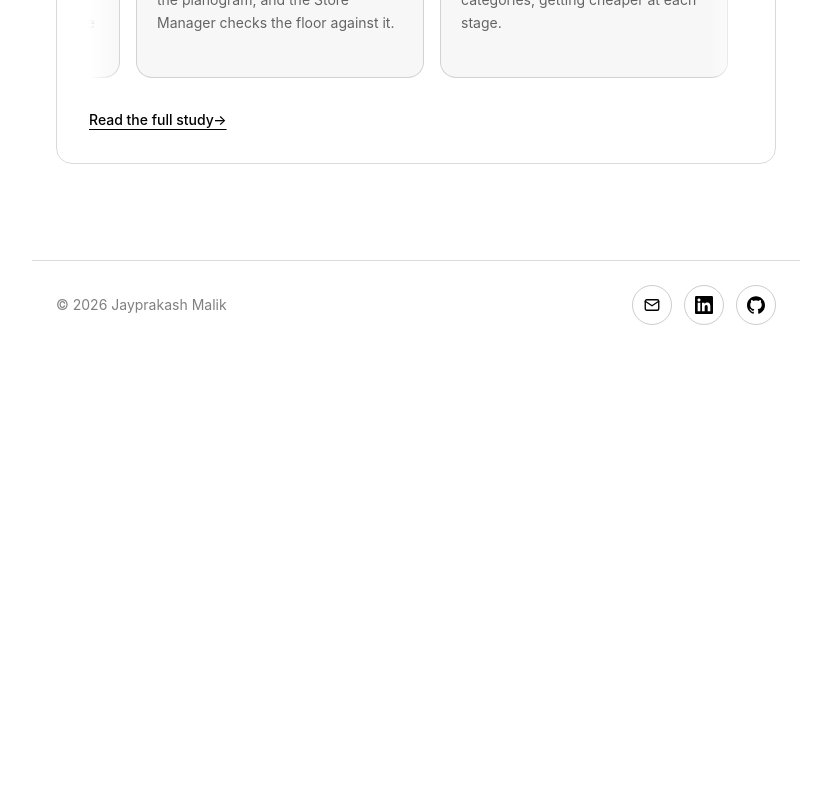
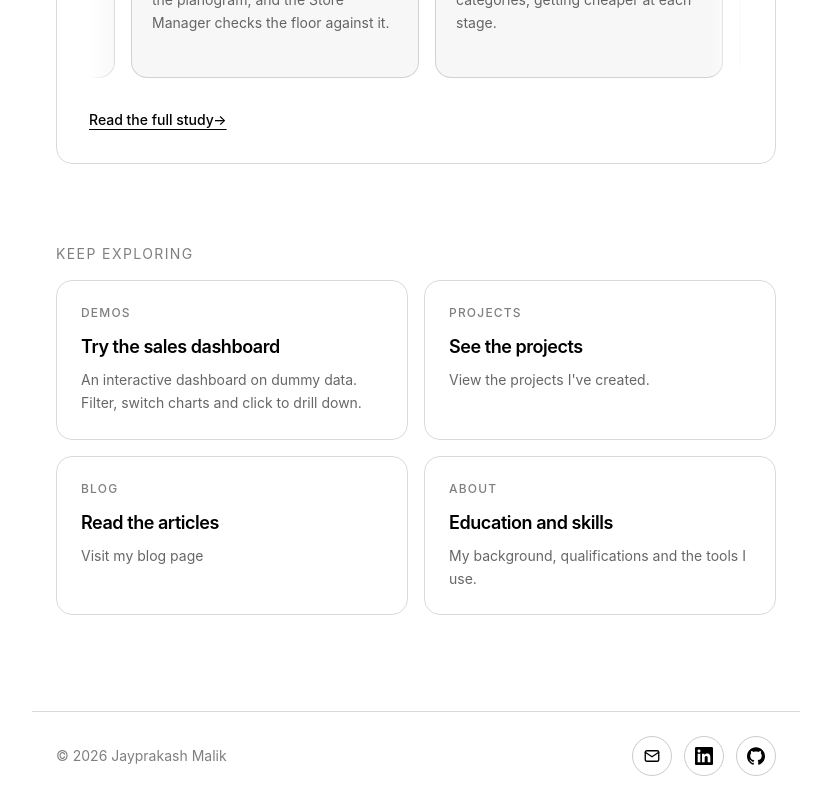
Before and after one commit to Tyler7x1/portfolio, a Next.js app: page / in a window 1280 px wide. Shown: the part 1167-1967 px from the top of the page, without its empty margins (224-1055 px from the left). Before the commit the page ends 1516 px from the top, so only its background shows below. Built offline with nearby package versions, Linux system fonts and the light colour scheme.

Commit message:
Keep exploring section

```diff
--- a/app/blog/[slug]/page.tsx
+++ b/app/blog/[slug]/page.tsx
@@ -2,6 +2,7 @@ import Link from "next/link";
 import { getPosts, formatDate, getReadingTime } from "@/lib/posts";
 import TableOfContents from "@/components/TableOfContents";
 import ReadingProgress from "@/components/ReadingProgress";
+import ExploreMore from "@/components/ExploreMore";
 
 export const dynamicParams = false;
 
@@ -63,6 +64,9 @@ export default async function Post({
       <article className="prose prose-neutral mt-12 max-w-none dark:prose-invert prose-headings:tracking-tight prose-h2:mt-14">
         <Content />
       </article>
+            <div className="mt-20 border-t border-black/15 pt-12 dark:border-white/20">
+        <ExploreMore />
+      </div>
     </main>
   );
 }
--- a/app/page.tsx
+++ b/app/page.tsx
@@ -1,6 +1,7 @@
 import Link from "next/link";
 import FindingsCarousel from "@/components/FindingsCarousel";
 import IntroController from "@/components/IntroController";
+import ExploreMore from "@/components/ExploreMore";
 
 const snippet = [
   { text: "elif days < 7:", on: true },
@@ -113,6 +114,9 @@ export default function Home() {
 
         </div>
       </section>
+            <div className="intro-rest mt-20">
+        <ExploreMore />
+      </div>
     </main>
   );
 }
--- /dev/null
+++ b/components/ExploreMore.tsx
@@ -0,0 +1,70 @@
+"use client";
+
+import Link from "next/link";
+import { usePathname } from "next/navigation";
+
+const items = [
+  {
+    href: "/demos",
+    label: "Demos",
+    title: "Try the sales dashboard",
+    text: "An interactive dashboard on dummy data. Filter, switch charts and click to drill down.",
+  },
+  {
+    href: "/projects",
+    label: "Projects",
+    title: "See the projects",
+    text: "View the projects I've created.",
+  },
+  {
+    href: "/blog",
+    label: "Blog",
+    title: "Read the articles",
+    text: "Visit my blog page",
+  },
+  {
+    href: "/about",
+    label: "About",
+    title: "Education and skills",
+    text: "My background, qualifications and the tools I use.",
+  },
+];
+
+export default function ExploreMore({
+  heading = "Keep exploring",
+}: {
+  heading?: string;
+}) {
+  const pathname = usePathname();
+  // Never offer a link to the page the visitor is already on
+  const links = items.filter((item) => item.href !== pathname);
+
+  return (
+    <section aria-label="More to explore">
+      <h2 className="text-sm uppercase tracking-widest text-black/50 dark:text-white/50">
+        {heading}
+      </h2>
+
+      <ul className="mt-4 grid gap-4 sm:grid-cols-2">
+        {links.map((item) => (
+          <li key={item.href}>
+            <Link
+              href={item.href}
+              className="group flex h-full flex-col rounded-2xl border border-black/15 p-6 transition duration-300 hover:-translate-y-1 hover:border-black dark:border-white/20 dark:hover:border-white"
+            >
+              <p className="text-xs font-medium uppercase tracking-widest text-black/50 dark:text-white/50">
+                {item.label}
+              </p>
+              <p className="mt-3 text-lg font-semibold tracking-tight">
+                {item.title}
+              </p>
+              <p className="mt-2 flex-1 text-sm leading-relaxed text-black/60 dark:text-white/60">
+                {item.text}
+              </p>
+            </Link>
+          </li>
+        ))}
+      </ul>
+    </section>
+  );
+}
--- a/components/SalesDashboard.tsx
+++ b/components/SalesDashboard.tsx
@@ -858,9 +858,7 @@ export default function SalesDashboard() {
       </div>
 
       <p className="text-sm italic text-black/50 dark:text-white/50">
-        All data on this page is synthetic. It was generated by a script for a
-        fictional electronics retailer and does not describe any real company.
-        Amounts are in US dollars.
+        All data on this page is synthetic.
       </p>
     </div>
   );
```
